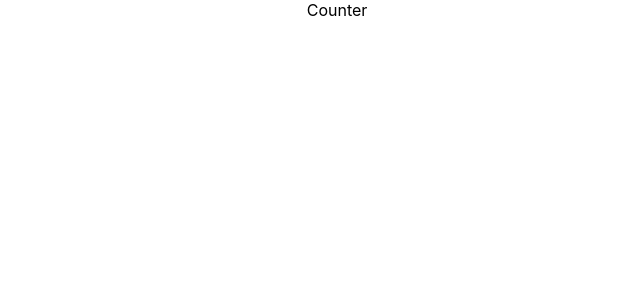
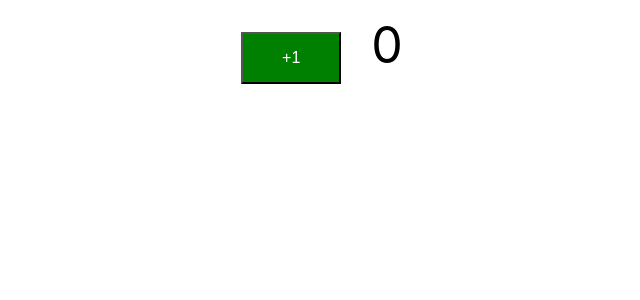
Before and after one commit to Saurabh7064/todo-app-react, a React (Create React App) app: page / in a window 1280 px wide. Shown: the top 300 px of the page, without its empty margins (303-943 px from the left). Built offline with nearby package versions, Linux system fonts and the light colour scheme.

Commit message:
15. Step 03 - Adding a Button and a Counter to the React Counter Component

```diff
--- a/src/components/counters/Counter.jsx
+++ b/src/components/counters/Counter.jsx
@@ -1,10 +1,11 @@
 import {Component} from "react";
-
+import './counter.css';
 class Counter extends Component{
     render() {
         return(
             <div className="counter">
-                Counter
+                 <button>+1</button>
+                <span className="count">0</span>
             </div>
         );
     }
--- /dev/null
+++ b/src/components/counters/counter.css
@@ -0,0 +1,18 @@
+button {
+    background-color: green;
+    font-size : 16px;
+    padding : 15px 30px;
+    color : white;
+    width : 100px;
+}
+.count {
+    font-size : 50px;
+    padding : 15px 30px;
+}
+.reset {
+    background-color: red;
+    width : 200px;
+}
+body {
+    padding : 15px 30px;
+}
```
